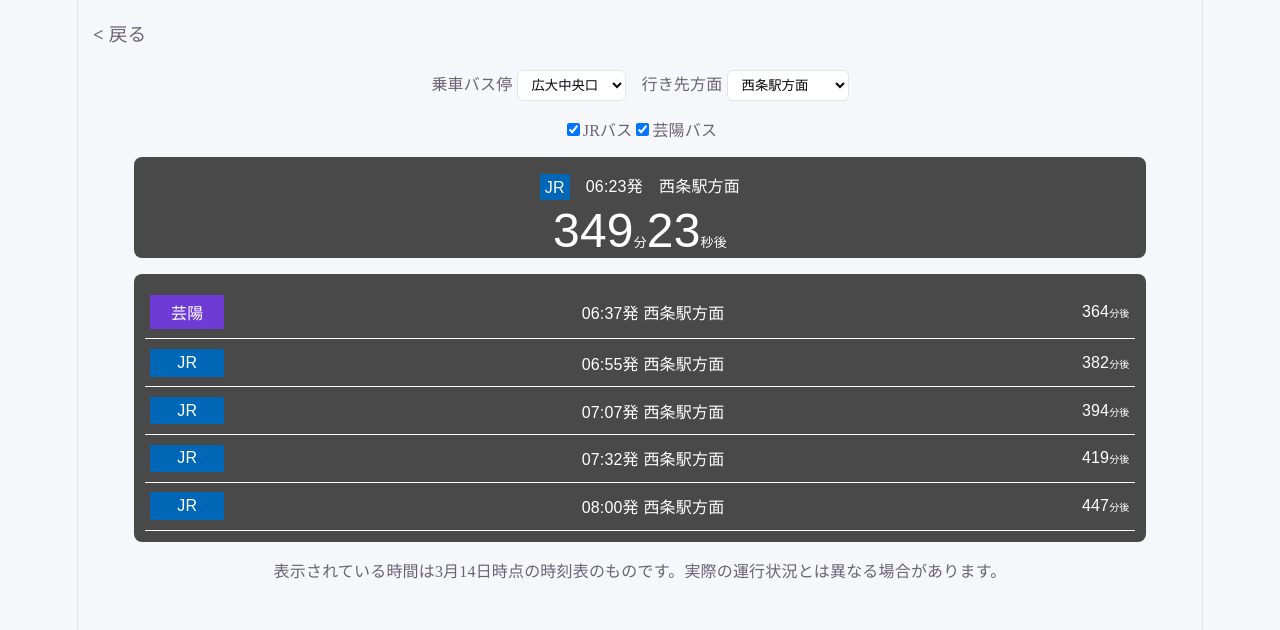
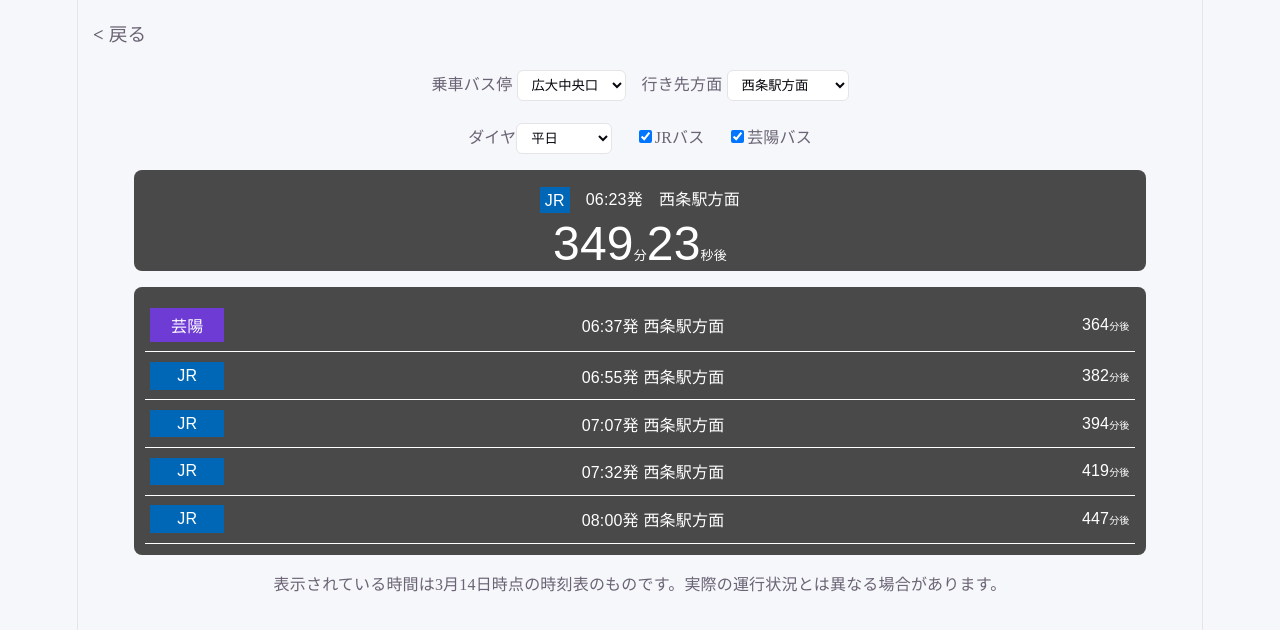
Before and after one commit to zikanwari/HUtility, a React (Vite) app: page /bus-timer in a window 1280 px wide. Shown: the top 630 px of the page. Built offline with nearby package versions, Linux system fonts and the light colour scheme.

Commit message:
休日分岐もできたし完成でええやろ←ダメでした

```diff
--- a/src/pages/tools/bus-timer/bus-timer.css
+++ b/src/pages/tools/bus-timer/bus-timer.css
@@ -10,6 +10,10 @@
     display: flex;
     justify-content: center;
     gap: 1em;
+}
+
+input {
+    margin-left: 2em;
 }
 
 @media (max-width: 380px) {
--- a/src/pages/tools/bus-timer/bus-timer.tsx
+++ b/src/pages/tools/bus-timer/bus-timer.tsx
@@ -40,6 +40,13 @@ const stopDestinations: Record<string, string[]> = {
     "八本松駅": D_UNIV,
     "東広島駅": D_UNIV,
 }
+
+const schedules = [
+    "平日",
+    "土・日",
+    "年末年始",
+]
+
 const jr: React.CSSProperties = {
     backgroundColor: 'rgb(0, 103, 182)',
 }
@@ -87,6 +94,7 @@ export default function BusTimer() {
 
     const [departure, setDeparture] = useState(busStops[0])
     const [arrival, setArrival] = useState("");
+    const [schedule, setSchedule] = useState(schedules[0]);
     const [showJR, setShowJR] = useState(true);
     const [showGeiyo, setShowGeiyo] = useState(true);
     const [, setTick] = useState(0);
@@ -167,6 +175,20 @@ export default function BusTimer() {
                     </div>
                 </div>
                 <div>
+                    <label htmlFor="schedule">ダイヤ</label>
+                    <select
+                        id="schedule"
+                        className="select-menu"
+                        value={schedule}
+                        onChange={(e) => setSchedule(e.target.value)}
+                    >
+                        {schedules.map((schedule) => (
+                            <option key={schedule} value={schedule}>
+                                {schedule}
+                            </option>
+                        ))}
+                    </select>
+
                     <input
                         type="checkbox"
                         id="jr"
--- a/src/pages/tools/bus-timer/bus-utils.ts
+++ b/src/pages/tools/bus-timer/bus-utils.ts
@@ -51,17 +51,29 @@ export function filterBuses(
     showJR: boolean,
     showGeiyo: boolean
 ): BusInfo[] {
+    const today = new Date();
+    const newYear = isNewYearSchedule(today);
+    const holiday = isHolidaySchedule(today);
+
     return buses.filter((bus) => {
+        if (newYear) {
+            return bus.legend === 2;
+        }
         if (
-            bus.company === "JR" &&
-            !showJR
+            holiday &&
+            bus.legend === 1
         ) {
             return false;
         }
 
         if (
-            bus.company === "芸陽" &&
-            !showGeiyo
+            bus.company === "JR" && !showJR
+        ) {
+            return false;
+        }
+
+        if (
+            bus.company === "芸陽" && !showGeiyo
         ) {
             return false;
         }
@@ -110,7 +122,50 @@ export function getRemainingSeconds(
         Math.floor(
             (target.getTime() -
                 now.getTime()) /
-                1000
+            1000
         )
     );
 }
+
+function isHolidaySchedule(date: Date): boolean {
+    const month = date.getMonth() + 1;
+    const day = date.getDate();
+
+    // 土日
+    if (
+        date.getDay() === 0 ||
+        date.getDay() === 6
+    ) {
+        return true;
+    }
+
+    // 8/13～8/16
+    if (
+        month === 8 &&
+        day >= 13 &&
+        day <= 16
+    ) {
+        return true;
+    }
+
+    // 12/29～12/30
+    if (
+        month === 12 &&
+        day >= 29 &&
+        day <= 30
+    ) {
+        return true;
+    }
+
+    return false;
+}
+
+function isNewYearSchedule(date: Date): boolean {
+    const month = date.getMonth() + 1;
+    const day = date.getDate();
+
+    return (
+        (month === 12 && day === 31) ||
+        (month === 1 && day >= 1 && day <= 3)
+    );
+}
```
